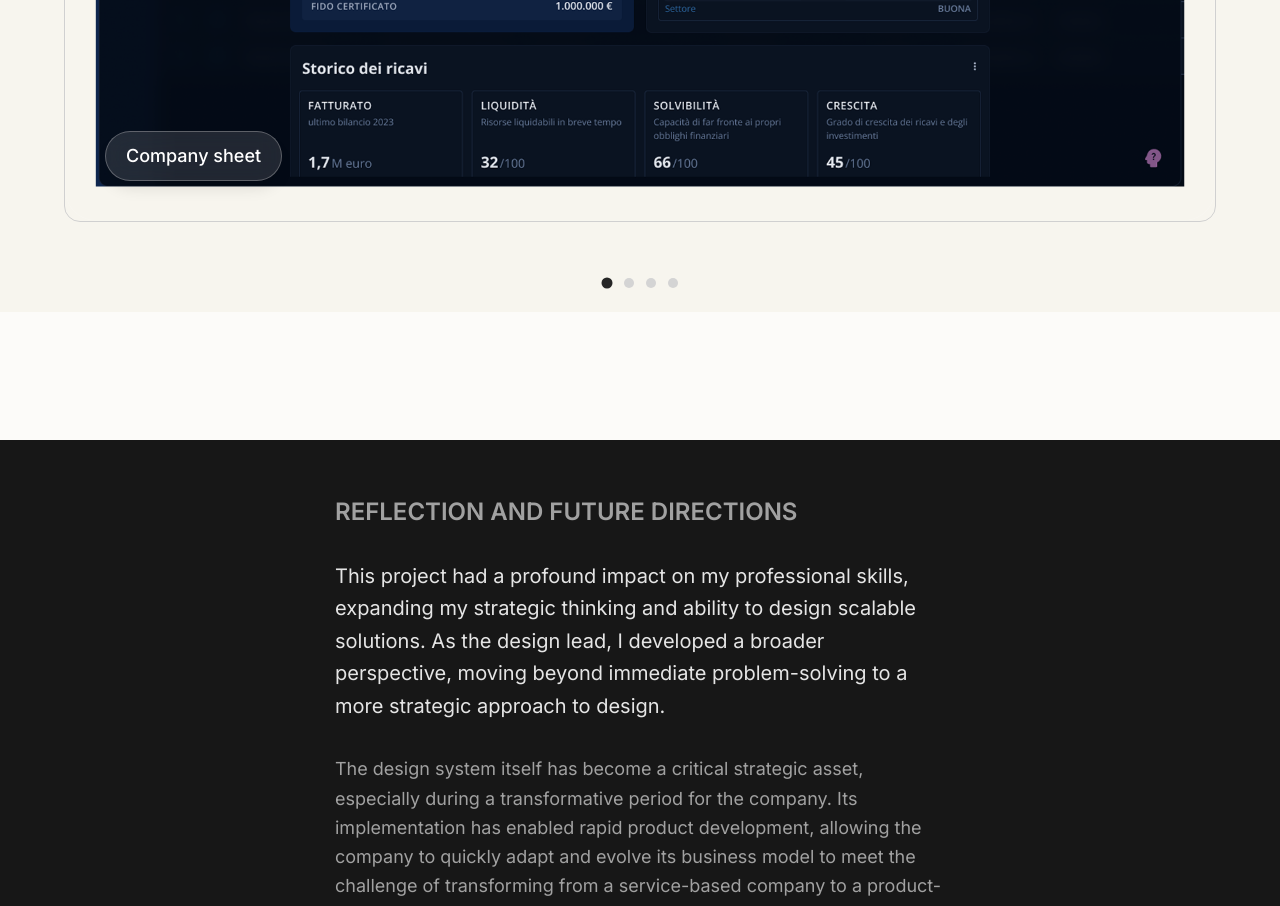
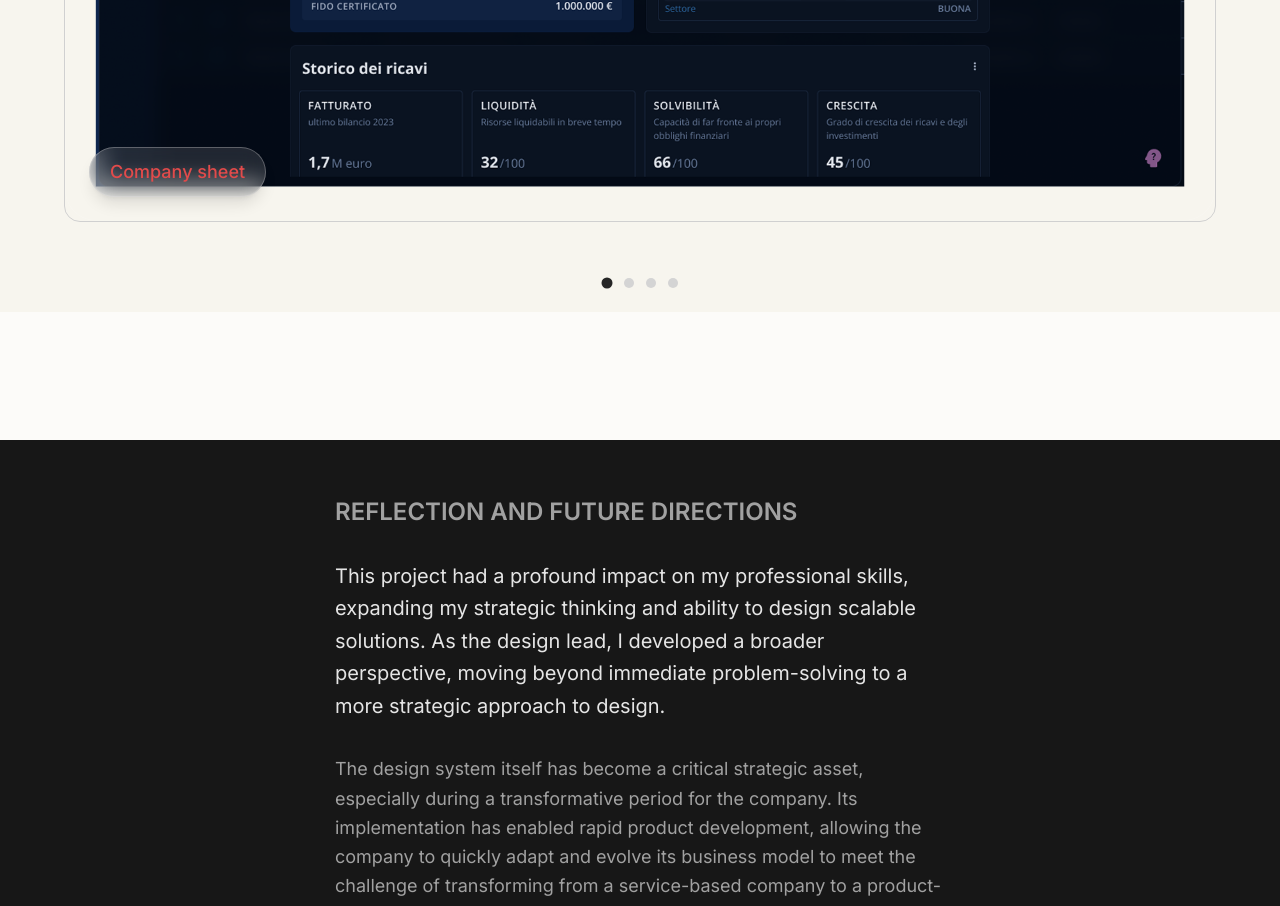
Before and after one commit to leonardodemurtas/portfolio-next, a Next.js app: page /featured/design-system in a window 1280 px wide. Shown: the part 7440-8346 px from the top of the page. Built offline with nearby package versions, Linux system fonts and the light colour scheme.

Commit message:
Add Google Analytics integration and adjust ProjectTemplatesCarousel styles

```diff
--- a/app/components/ui/ProjectTemplatesCarousel.tsx
+++ b/app/components/ui/ProjectTemplatesCarousel.tsx
@@ -59,8 +59,8 @@ export function ProjectTemplatesCarousel({ slides }: ProjectTemplatesCarouselPro
                                             className="object-contain w-full h-auto"
                                             priority={index === 0}
                                         />
-                                        <div className="absolute bottom-10 left-10 z-20">
-                                            <span className="inline-block px-5 py-2.5 bg-[rgba(255,255,255,0.12)] backdrop-blur-[12px] text-white text-lg font-medium rounded-full border border-[rgba(230,229,229,0.30)] shadow-lg">
+                                        <div className="absolute bottom-6 left-6 z-20">
+                                            <span className="inline-block px-5 py-2.5 bg-[rgba(255,255,255,0.12)] backdrop-blur-[12px] text-[rgba(226,75,75,1)] text-lg font-medium rounded-full border border-[rgba(230,229,229,0.30)] shadow-lg">
                                                 {slide.title}
                                             </span>
                                         </div>
--- a/app/layout.tsx
+++ b/app/layout.tsx
@@ -44,6 +44,7 @@ export default function RootLayout({
             {children}
           </main>
         </div>
+        <GoogleAnalytics gaId="G-9P1N4YSR4X" />
       </body>
     </html>
   );
```
